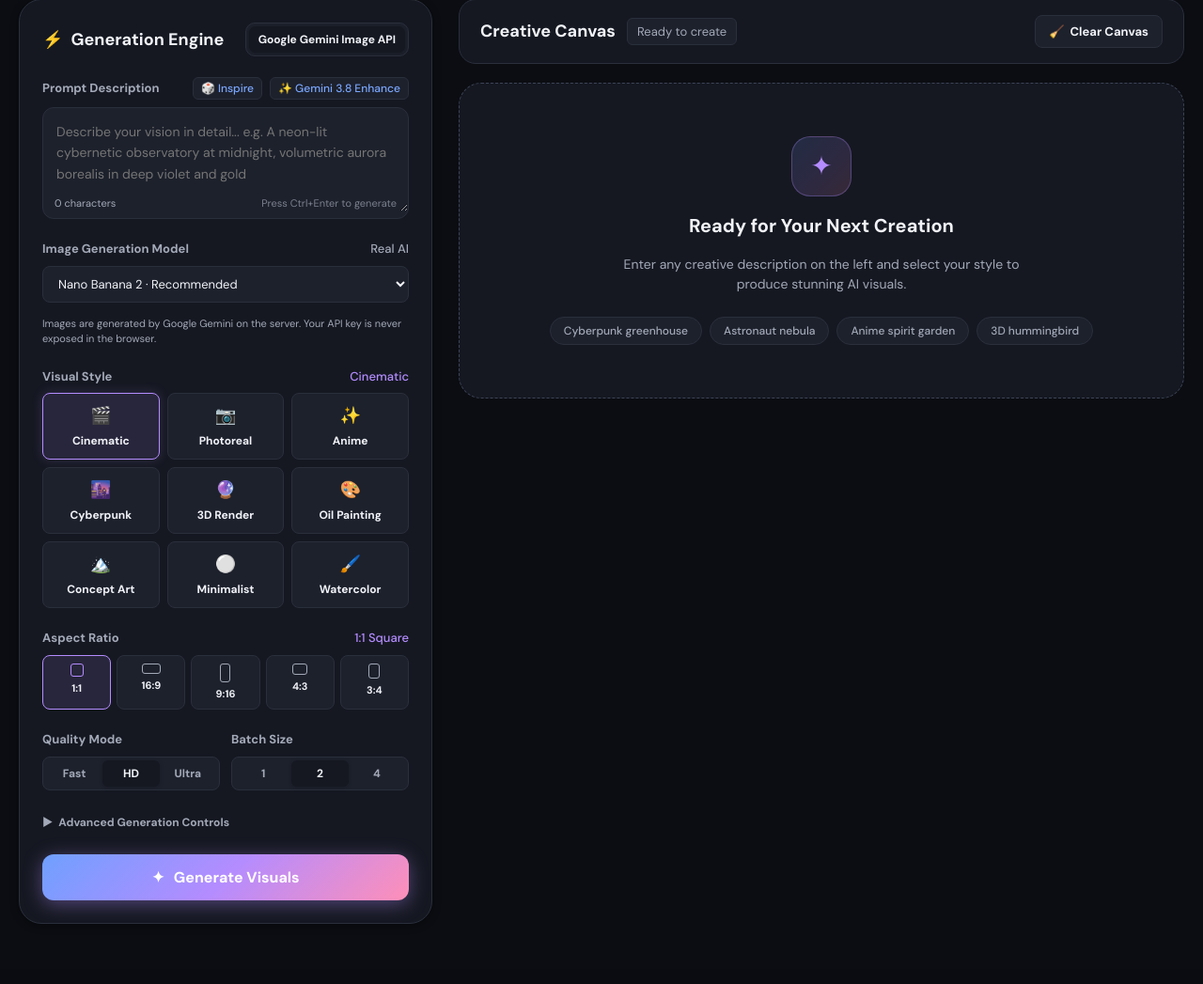
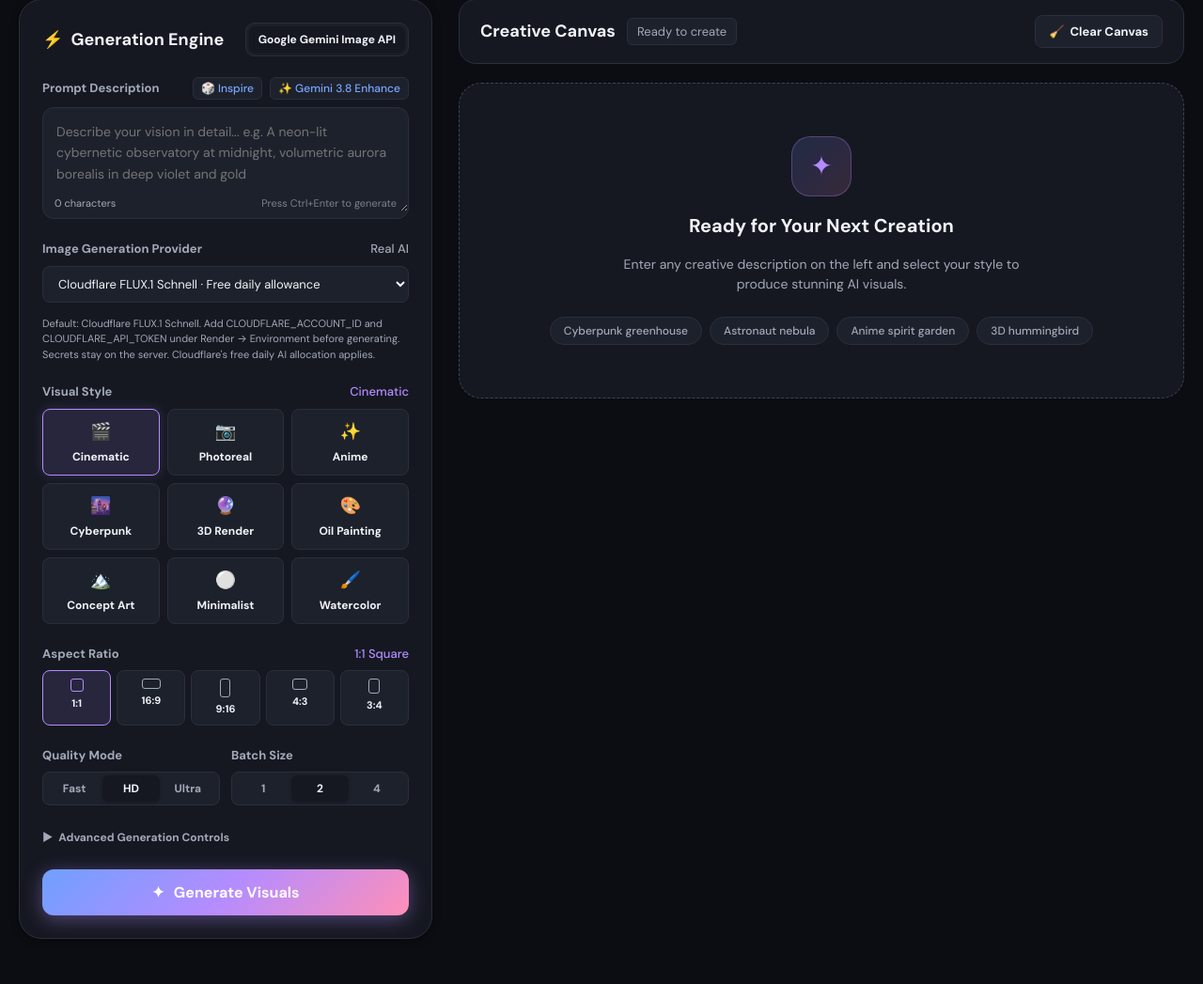
Before and after one commit to Aman12357/AuraVisionAI, a Spring Boot app: page /studio.html in a window 1280 px wide. Shown: the part 94-1141 px from the top of the page at 94% size. Before the commit the page ends 1077 px from the top, so only its background shows below. Run offline with Spring Boot 4, Linux system fonts and the light colour scheme; some of the project's set-up classes (security, data sources, template engines, error pages and the like) are left out, and stand-ins take their place; some web fonts are replaced.

Commit message:
Switch Studio default image provider to Cloudflare FLUX

```diff
--- a/src/main/resources/static/studio.html
+++ b/src/main/resources/static/studio.html
@@ -1538,15 +1538,16 @@
           <!-- Real Gemini image model selector -->
           <div class="setting-section" id="imageModelSection">
             <div class="setting-title">
-              <label for="imageModelSelect">Image Generation Model</label>
+              <label for="imageModelSelect">Image Generation Provider</label>
               <span style="font-weight:500;color:var(--muted);">Real AI</span>
             </div>
-            <select class="input-field" id="imageModelSelect" aria-label="Choose Gemini image model">
-              <option value="gemini-3.1-flash-image" selected>Nano Banana 2 · Recommended</option>
-              <option value="gemini-3-pro-image">Nano Banana Pro · Highest quality</option>
-              <option value="gemini-3.1-flash-lite-image">Nano Banana 2 Lite · Faster, lower cost</option>
+            <select class="input-field" id="imageModelSelect" aria-label="Choose image generation provider">
+              <option value="cloudflare-flux-schnell" selected>Cloudflare FLUX.1 Schnell · Free daily allowance</option>
+              <option value="gemini-3.1-flash-image">Google Nano Banana 2 · Billing/quota required</option>
+              <option value="gemini-3-pro-image">Google Nano Banana Pro · Billing/quota required</option>
+              <option value="gemini-3.1-flash-lite-image">Google Nano Banana 2 Lite · Billing/quota required</option>
             </select>
-            <p style="font-size:11px;color:var(--muted);margin-top:6px;">Images are generated by Google Gemini on the server. Your API key is never exposed in the browser.</p>
+            <p style="font-size:11px;color:var(--muted);margin-top:6px;">Default: Cloudflare FLUX.1 Schnell. Add CLOUDFLARE_ACCOUNT_ID and CLOUDFLARE_API_TOKEN under Render → Environment before generating. Secrets stay on the server. Cloudflare's free daily AI allocation applies.</p>
           </div>
 
           <!-- Style Presets -->
```
